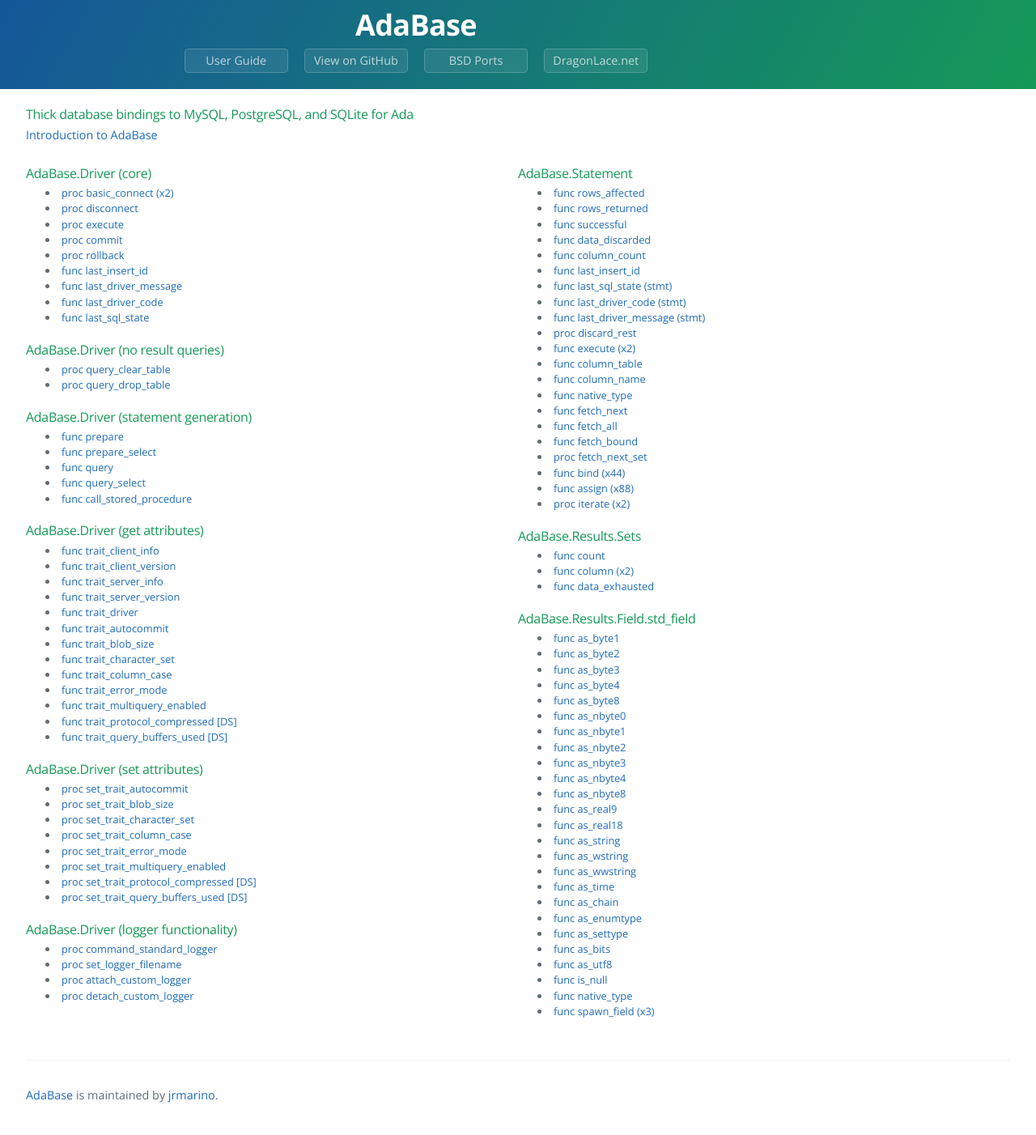
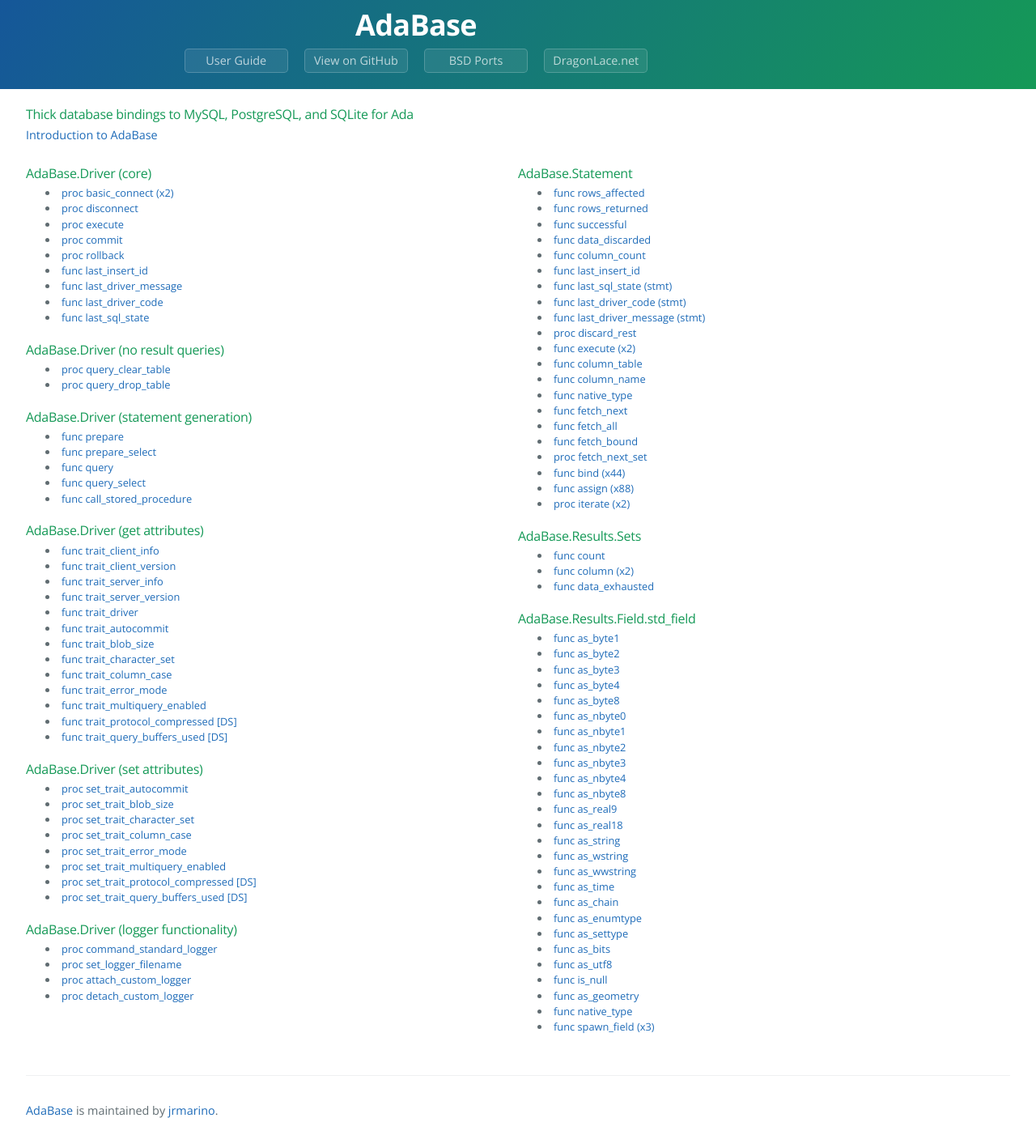
Before and after one commit to jrmarino/AdaBase, a Jekyll site: the page built from index.md, in a window 1280 px wide. Shown: the whole page at 81% size. Built offline with Jekyll 4.4.1, drawn with Linux system fonts in a browser that asks for light colours.

Commit message:
add geometry link to docs

```diff
--- a/_config.yml
+++ b/_config.yml
@@ -176,6 +176,8 @@
        f_field_is_null: '<a href="res_std_field.html">func is_null</a>'
        f_field_native_type: '<a href="res_std_field.html">func native_type</a>'
 
+       f_field_as_geometry: '<a href="geometry.html">func as_geometry</a>'
+
        res_spawn_field: '<a href="res_spawn_field.html">result spawn field</a>'
        f_spawn_field: '<a href="res_spawn_field.html">func spawn_field (x3)</a>'
 
--- a/index.md
+++ b/index.md
@@ -133,6 +133,7 @@
 <li>{{ page.f_field_as_bits }}</li>
 <li>{{ page.f_field_as_utf8 }}</li>
 <li>{{ page.f_field_is_null }}</li>
+<li>{{ page.f_field_as_geometry }}</li>
 <li>{{ page.f_field_native_type }}</li>
 <li>{{ page.f_spawn_field }}</li>
 </ul>
```
